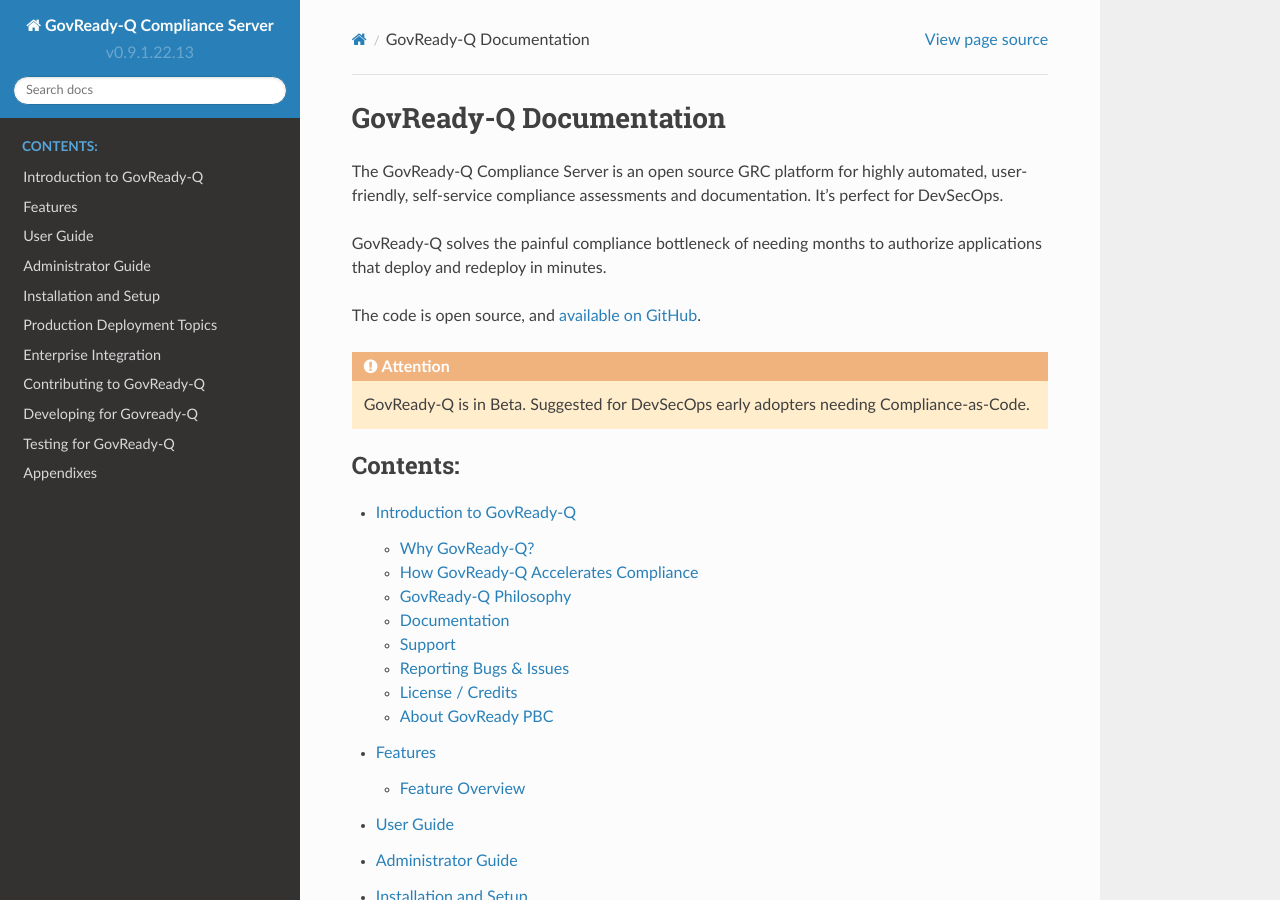
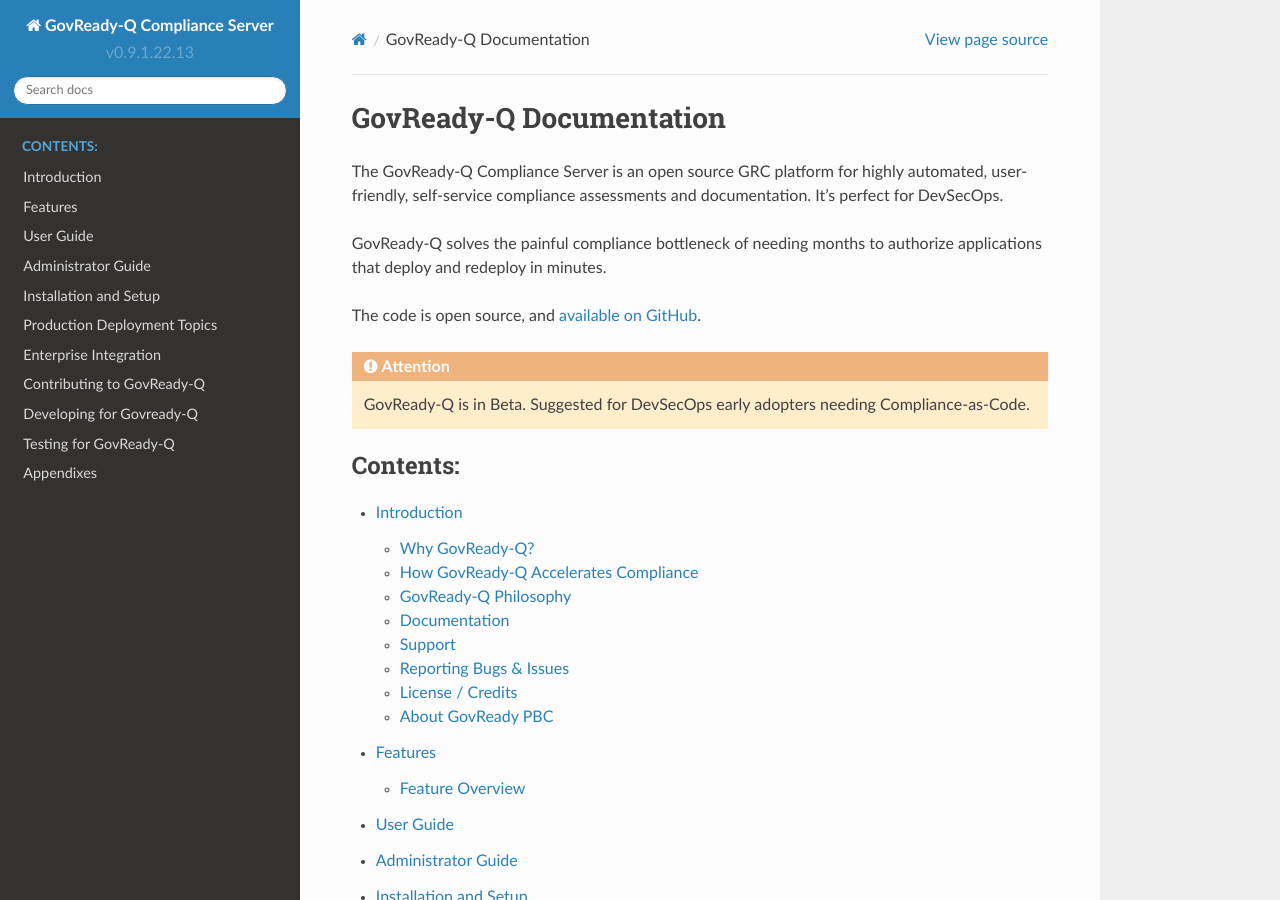
Before and after one commit to GovReady/govready-q-docs, a Sphinx documentation site: the page built from source/index.rst, in a window 1280 px wide and 900 px high. Built offline with Sphinx 7.4.7 and the Read the Docs theme 2.0.0, drawn with Linux system fonts in a browser that asks for light colours.

Commit message:
rename introduction

```diff
--- a/source/index.rst
+++ b/source/index.rst
@@ -15,7 +15,7 @@
    :maxdepth: 2
    :caption: Contents:
 
-   introduction-to-govready-q
+   introduction
    features/index
    user-guide/index
    administrator-guide/index
--- a/source/introduction-to-govready-q.rst
+++ b/source/introduction.rst
@@ -1,5 +1,5 @@
-Introduction to GovReady-Q
-==========================
+Introduction
+============
 
 Why GovReady-Q?
 ---------------
```
